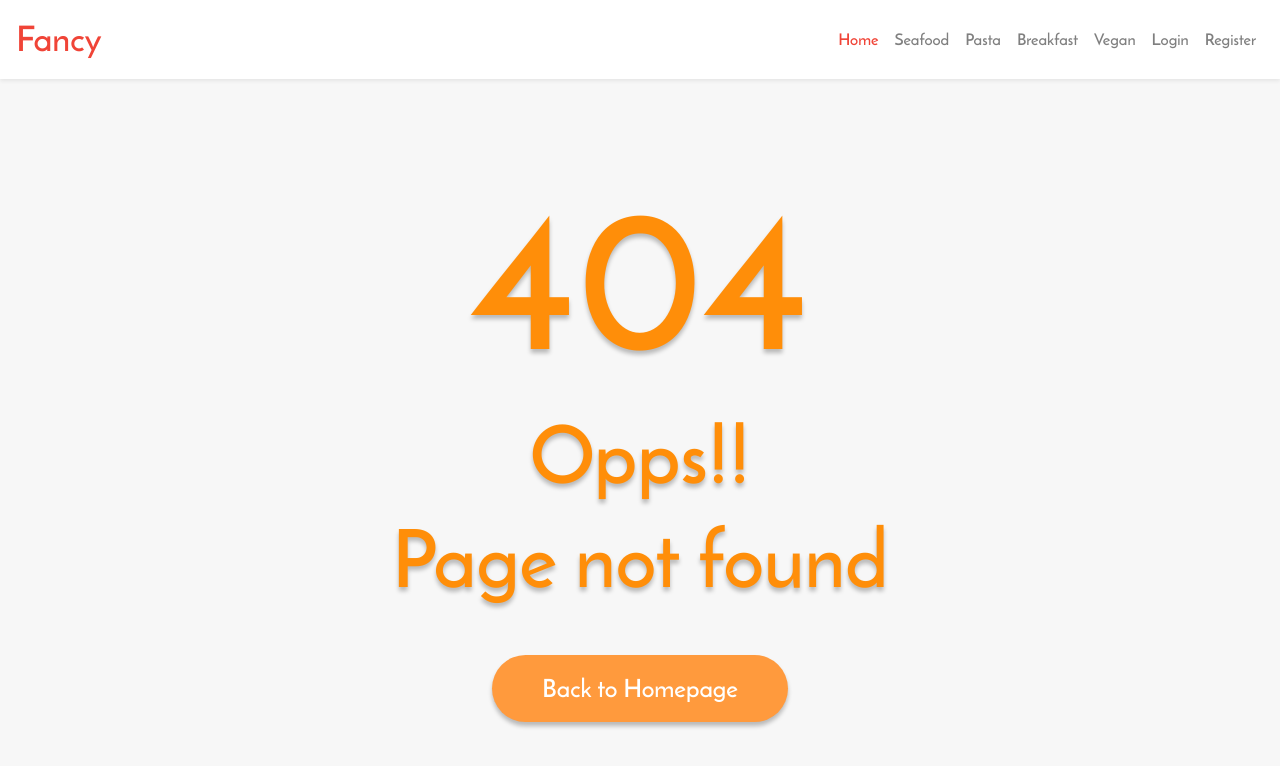
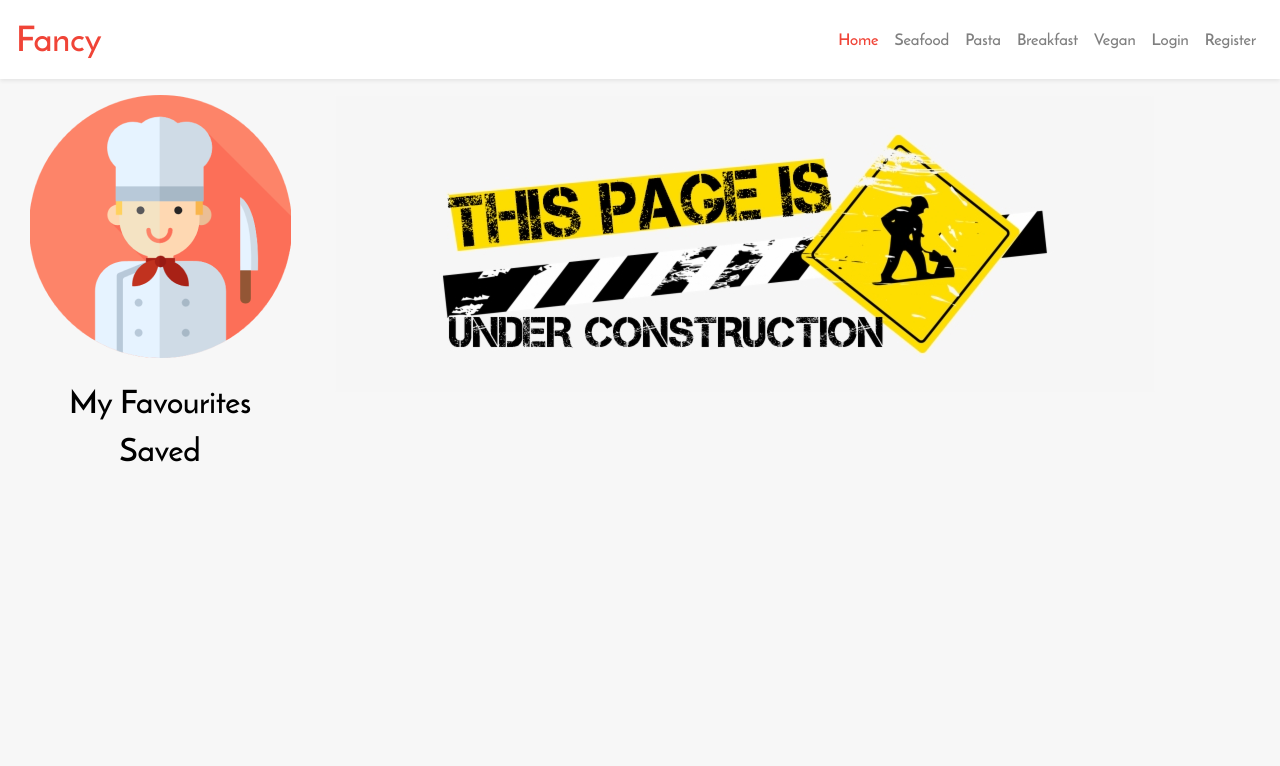
Before and after one commit to AlanLozz/FancyRecipes, a React (Create React App) app: page /profile in a window 1280 px wide. Before the commit this address had no page. Shown: the top 766 px of the page. Built offline with nearby package versions, Linux system fonts and the light colour scheme.

Commit message:
update profile

```diff
--- a/src/App.jsx
+++ b/src/App.jsx
@@ -9,6 +9,7 @@ import Coctel from './components/Coctel';
 import Login from './components/User/Login';
 import Register from './components/User/Register';
 import UserState from './components/Context/User/UserState';
+import Profile from './components/User/Profile';
 import { BrowserRouter as Router, Switch, Route, Redirect } from 'react-router-dom';
 
 const App = () => {
@@ -27,6 +28,7 @@ const App = () => {
               <Route path="/coctel/:id/:random" component={Coctel} />
               <Route path="/login" component={Login} />
               <Route path="/register" component={Register} />
+              <Route path="/profile" component={Profile} />
               <Route path="*" component={Error} />
             </Switch>
           </div>
--- /dev/null
+++ b/src/components/User/Profile/index.jsx
@@ -0,0 +1,27 @@
+import React from 'react';
+import Picture from '../../../assets/images/ProfilePicture.png';
+import Construction from '../../../assets/images/Construction.png';
+import './styles.css';
+
+const Index = () => {
+    return (
+        <div className="row">
+            <div className="col-md-3 text-center">
+                <img src={Picture} alt="" className="img-fluid"/>
+                <div className="text-center mt-4">
+                    <button className="btn-text-profile">
+                        <h2>My Favourites</h2>
+                    </button>
+                    <button className="btn-text-profile">
+                        <h2>Saved</h2>
+                    </button>
+                </div>
+            </div>
+            <div className="col-md-9">
+                <img src={Construction} alt="" className="img-fluid"/>
+            </div>
+        </div>
+    )
+}
+
+export default Index
--- /dev/null
+++ b/src/components/User/Profile/styles.css
@@ -0,0 +1,5 @@
+.btn-text-profile {
+    background: none;
+    border: none;
+    width: 100%;
+}
```
Also changed, not shown: src/assets/images/Construction.png (added), src/assets/images/ProfilePicture.png (added).
